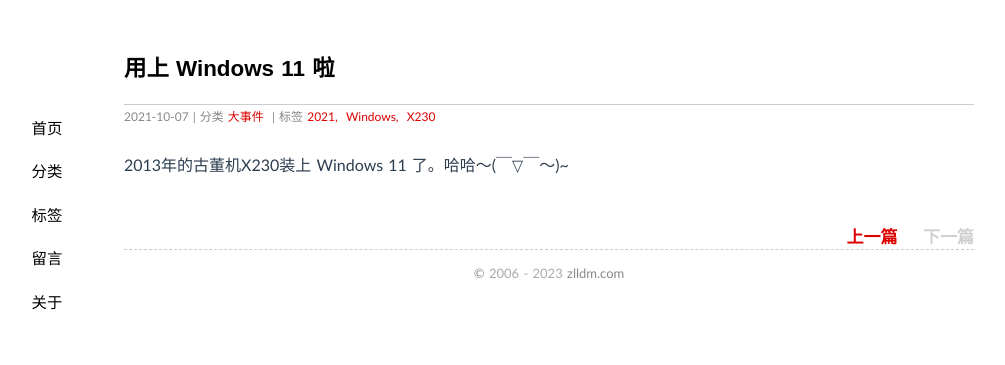
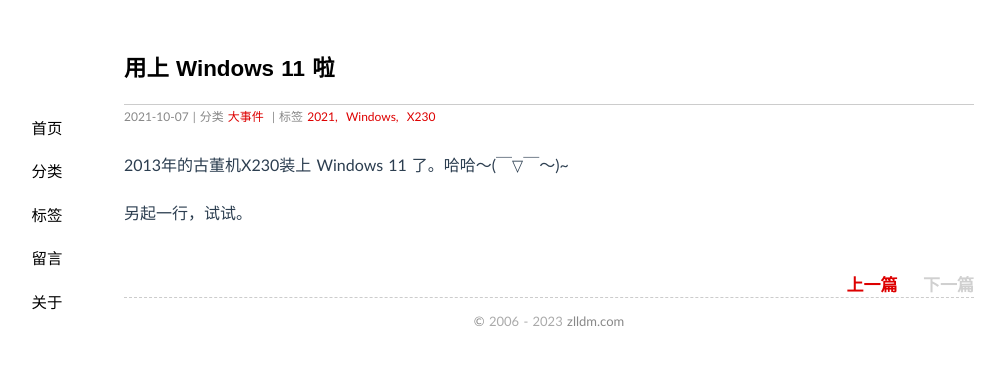
Before and after one commit to zlldm/zlldm.github.io, a Jekyll site: the page built from _posts/2021-10-07-windows11.md, in a window 1280 px wide. Shown: the top 365 px of the page, without its empty margins (91-1096 px from the left). Built offline with Jekyll 4.4.1, drawn with Linux system fonts in a browser that asks for light colours; comment, search, counter and statistics services are not loaded.

Commit message:
Updated Note _posts/2021-10-07-windows11.md

```diff
--- a/_posts/2021-10-07-windows11.md
+++ b/_posts/2021-10-07-windows11.md
@@ -6,3 +6,5 @@ tags: 2021, Windows, X230
 ---
 
 2013年的古董机X230装上 Windows 11 了。哈哈～(￣▽￣～)~
+
+另起一行，试试。
```
